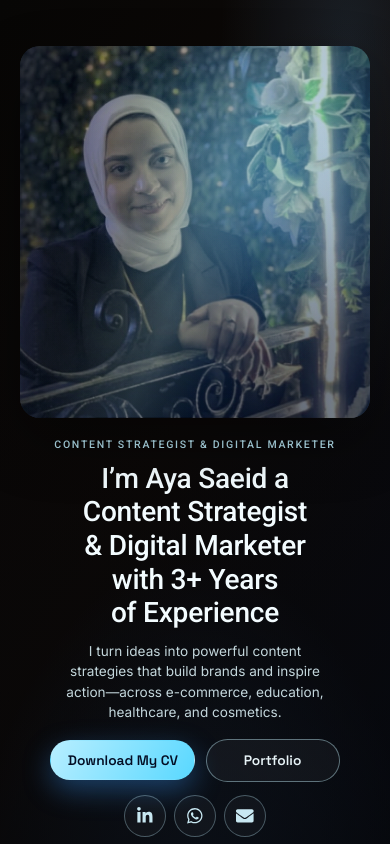
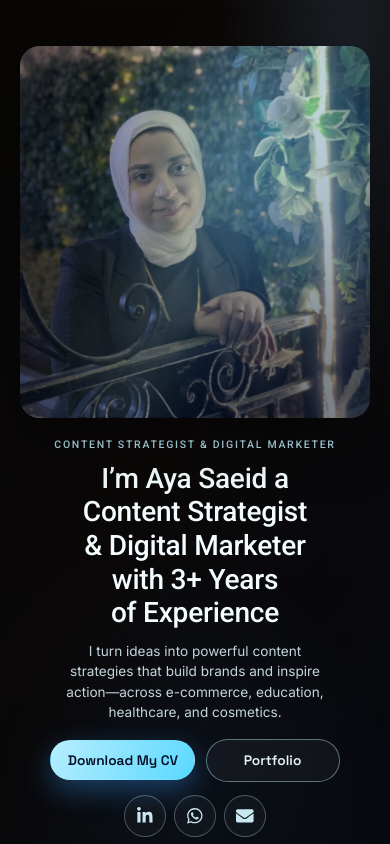
Before and after one commit to Aya01-web/Aya-content-strategy, a React (Vite) app: page / in a window 390 px wide. Shown: the top 844 px of the page. Built offline with nearby package versions, Linux system fonts and the light colour scheme; the HTML template or start-up script is replaced by a standard one.

Commit message:
Fix Aya hero image framing

```diff
--- a/src/components/Hero.css
+++ b/src/components/Hero.css
@@ -237,15 +237,15 @@
 
 .hero-stage-photo {
   position: absolute;
-  inset: -3%;
+  inset: -1%;
   z-index: 0;
-  width: 106%;
-  height: 106%;
+  width: 102%;
+  height: 102%;
   object-fit: cover;
-  object-position: 44% center;
+  object-position: 58% center;
   transform: translate3d(calc(var(--parallax-x) * -5px), calc(var(--parallax-y) * 3px), 0)
-    scaleX(-1) scale(1.08);
-  filter: brightness(0.68) saturate(0.78) contrast(1.08) hue-rotate(8deg);
+    scaleX(-1) scale(1.02);
+  filter: brightness(0.76) saturate(0.88) contrast(1.05) hue-rotate(4deg);
 }
 
 .hero-stage-reflection {
@@ -268,6 +268,7 @@
   background-position: 100% center, center, center;
   box-shadow: inset 0 0 92px rgba(1, 7, 25, 0.52);
   mix-blend-mode: screen;
+  opacity: 0.74;
   animation: hero-reflection-shift 10s ease-in-out infinite alternate;
 }
 
@@ -521,12 +522,12 @@
   }
 
   .hero-stage-photo {
-    inset: -4%;
-    width: 108%;
-    height: 108%;
-    object-position: 48% center;
-    transform: scaleX(-1) scale(1.1);
-    filter: brightness(0.72) saturate(0.8) contrast(1.06) hue-rotate(8deg);
+    inset: -1%;
+    width: 102%;
+    height: 102%;
+    object-position: 58% center;
+    transform: scaleX(-1) scale(1.03);
+    filter: brightness(0.78) saturate(0.9) contrast(1.04) hue-rotate(4deg);
   }
 
   .hero-stage-image {
```
